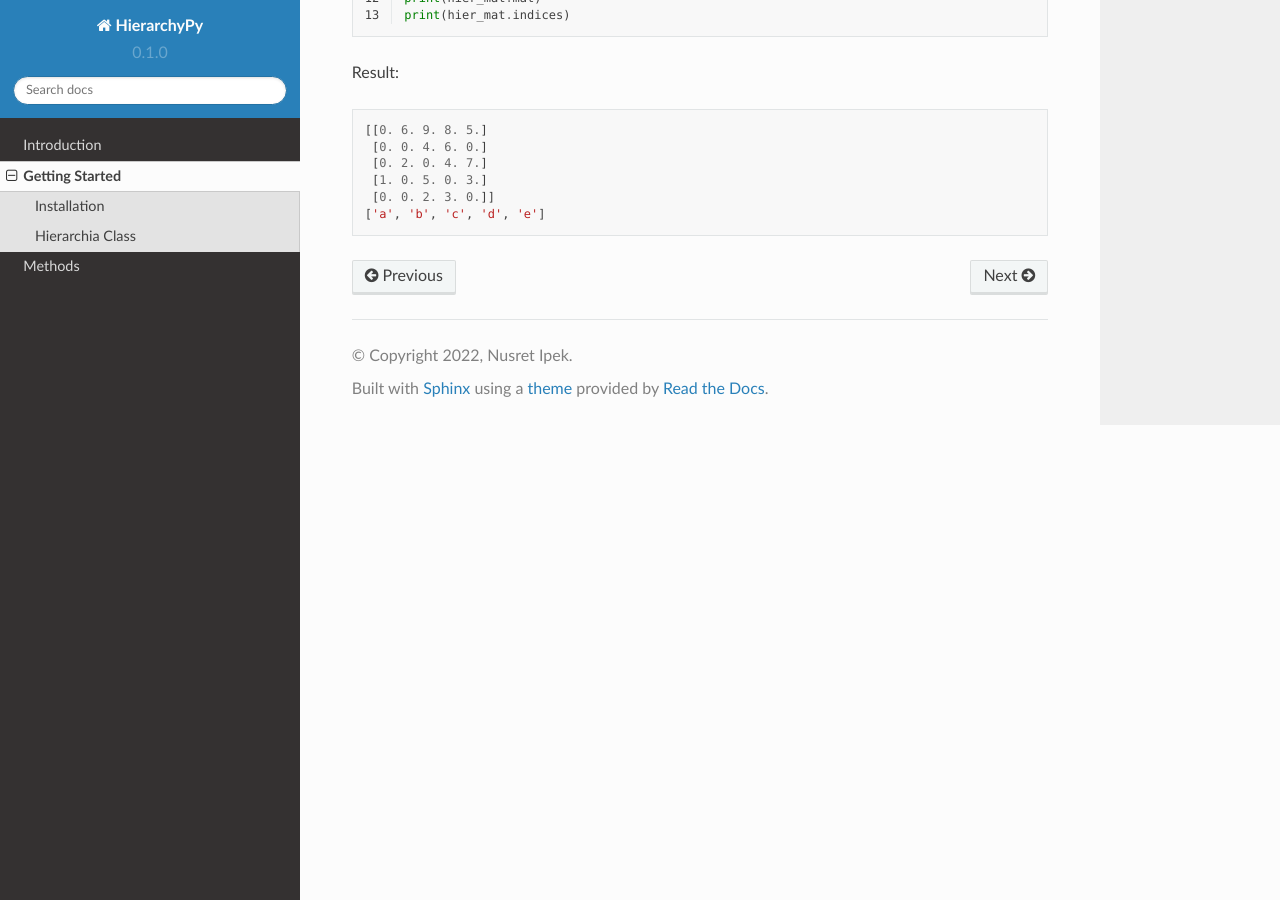
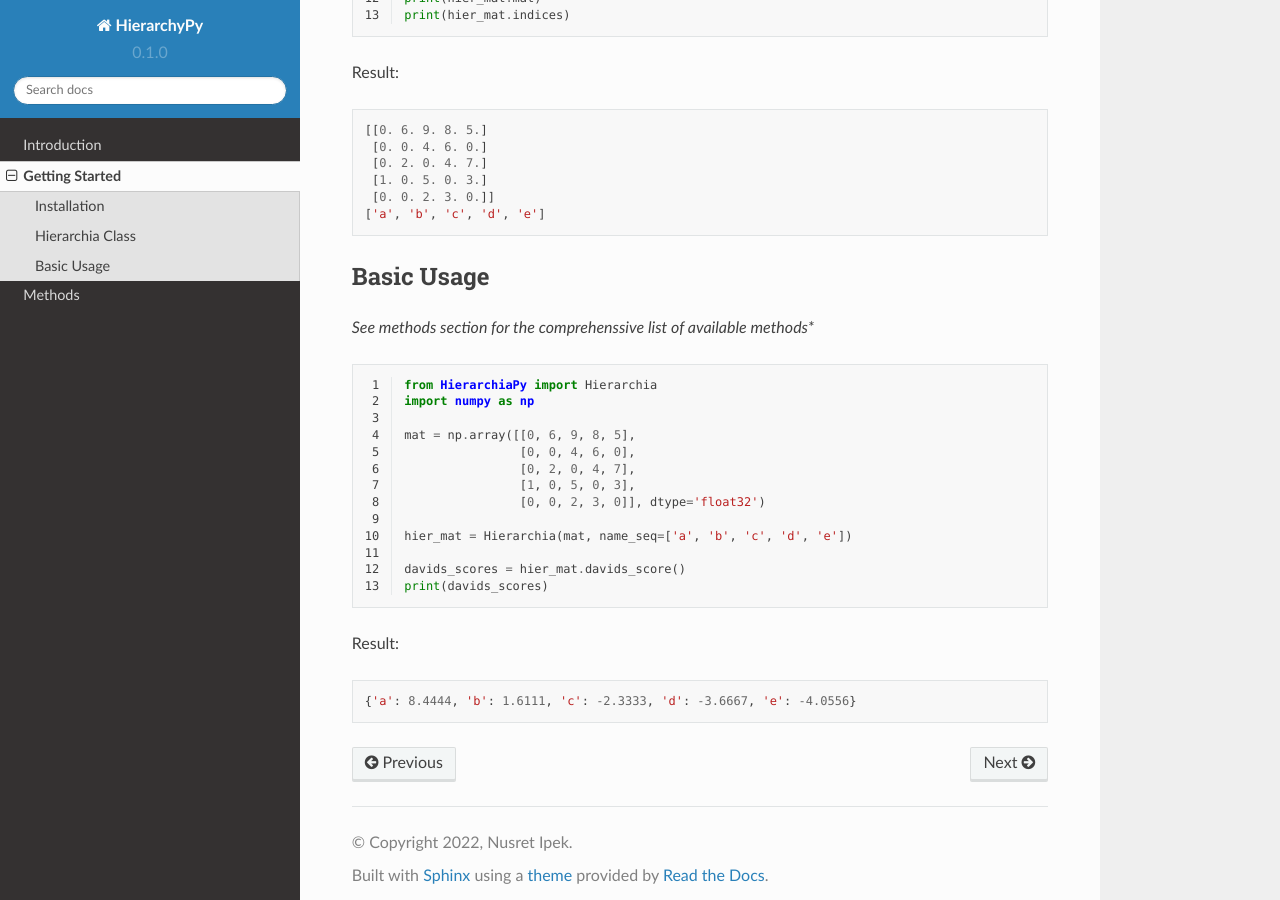
Before and after one commit to nusretipek/HierarchiaPy, a Sphinx documentation site: the page built from docs/source/getting-started.rst, in a window 1280 px wide and 900 px high, scrolled down 2364 px. Built offline with Sphinx 7.4.7 and the Read the Docs theme 2.0.0, drawn with Linux system fonts in a browser that asks for light colours.

Commit message:
Update getting-started.rst

```diff
--- a/docs/source/getting-started.rst
+++ b/docs/source/getting-started.rst
@@ -131,3 +131,31 @@ Result:
     [1. 0. 5. 0. 3.]
     [0. 0. 2. 3. 0.]]
    ['a', 'b', 'c', 'd', 'e']
+
+Basic Usage
+-------------------------------
+
+*See methods section for the comprehenssive list of available methods**
+
+.. code-block:: python
+   :linenos:
+
+   from HierarchiaPy import Hierarchia
+   import numpy as np
+
+   mat = np.array([[0, 6, 9, 8, 5],
+                   [0, 0, 4, 6, 0],
+                   [0, 2, 0, 4, 7],
+                   [1, 0, 5, 0, 3],
+                   [0, 0, 2, 3, 0]], dtype='float32')
+
+   hier_mat = Hierarchia(mat, name_seq=['a', 'b', 'c', 'd', 'e'])
+
+   davids_scores = hier_mat.davids_score()
+   print(davids_scores)
+
+Result:
+
+.. code-block:: python
+
+   {'a': 8.4444, 'b': 1.6111, 'c': -2.3333, 'd': -3.6667, 'e': -4.0556}
```
